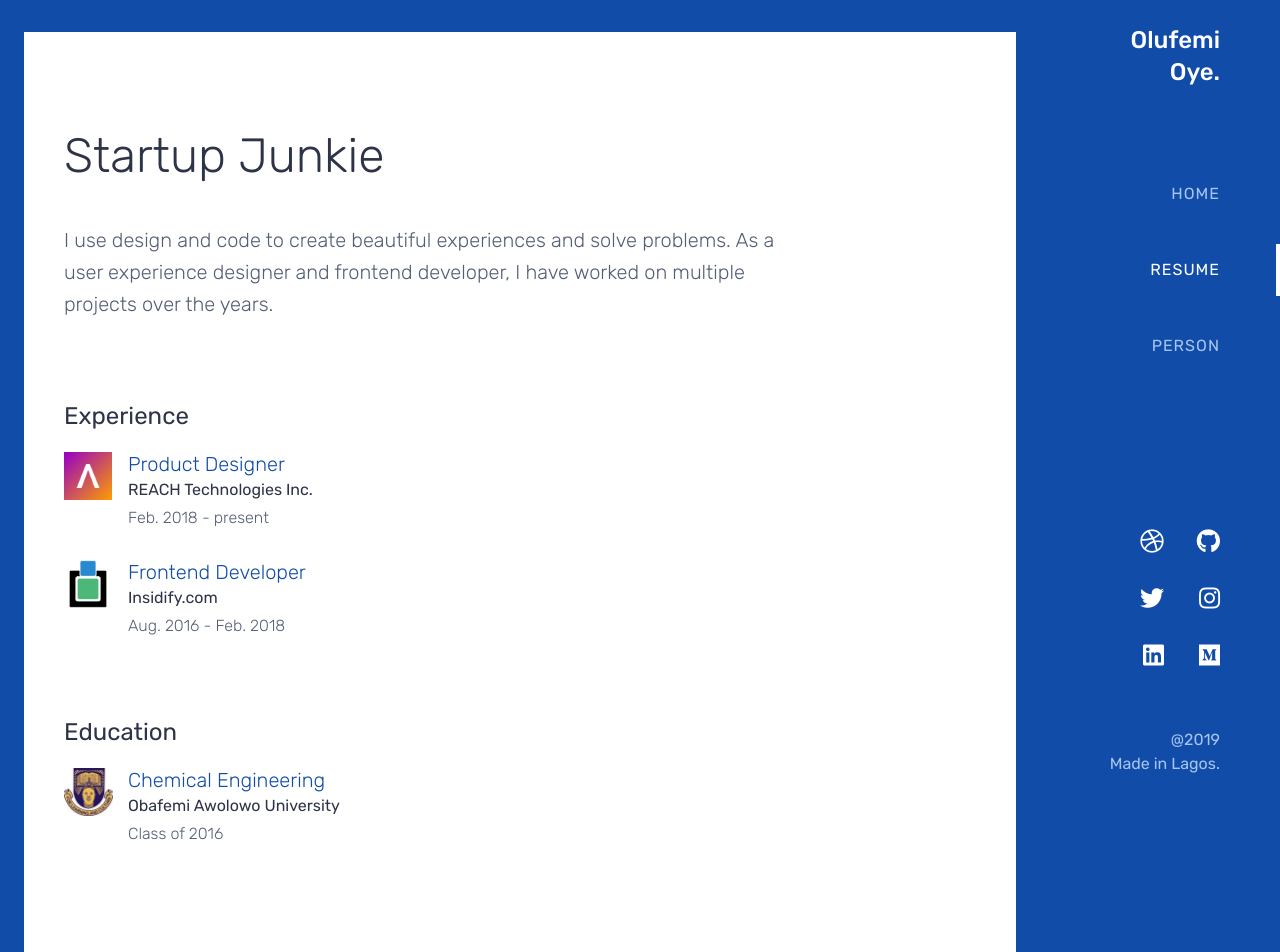
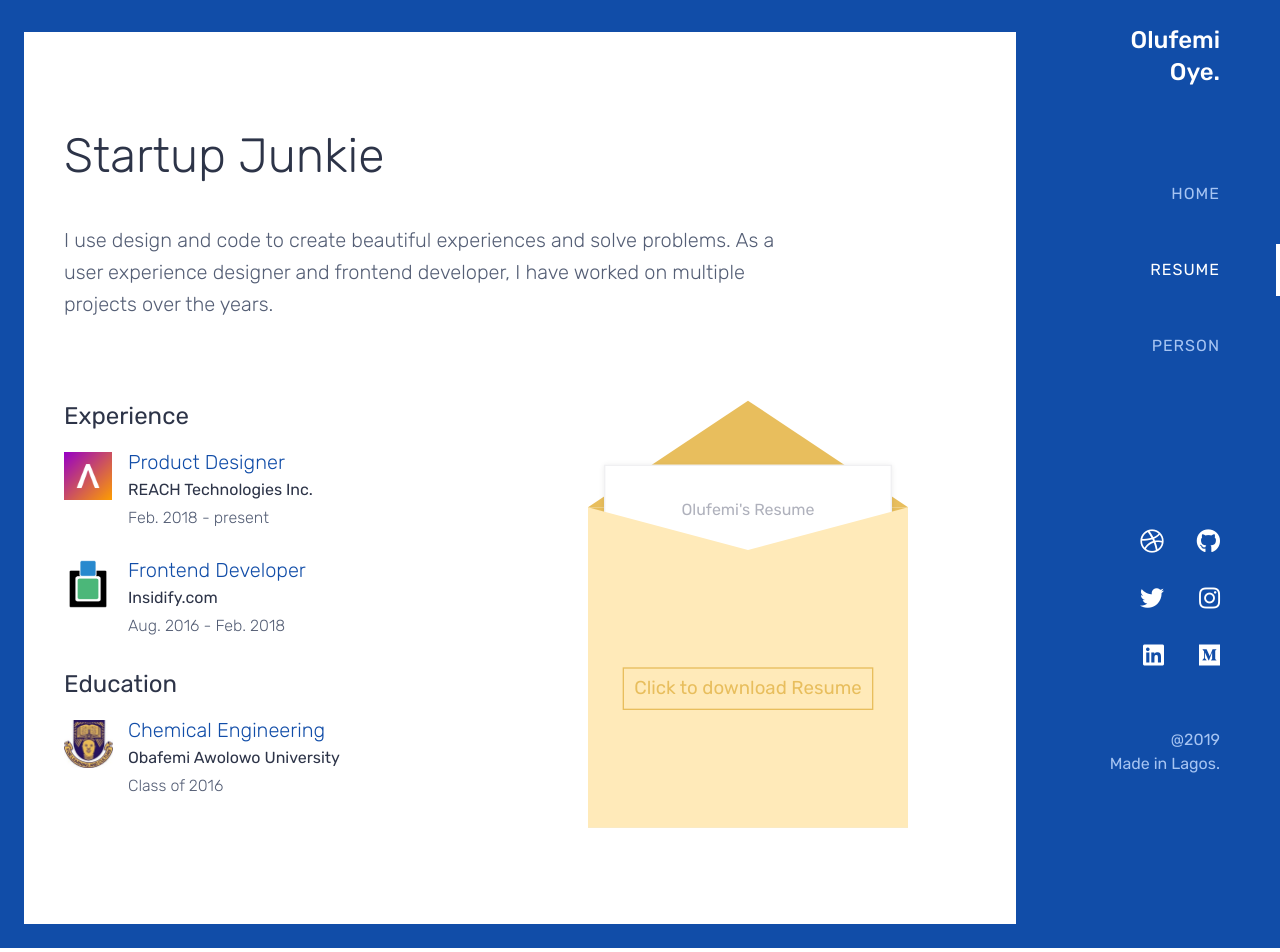
Before and after one commit to olufemioye/olufemioye.com-V2, a Vue app: page /resume in a window 1280 px wide. Shown: the top 952 px of the page. Built offline with nearby package versions, Linux system fonts and the light colour scheme.

Commit message:
resume envelope layout

```diff
--- a/src/App.vue
+++ b/src/App.vue
@@ -14,7 +14,6 @@ export default {
     Navigation,
     Page
   }
-
 }
 </script>
 
--- /dev/null
+++ b/src/components/ResumeEnvelope.vue
@@ -0,0 +1,131 @@
+<template>
+	<section class="resume-envelope">
+		<div class="resume-envelope__back"></div>
+		<div class="resume-paper"></div>
+		<div class="resume-envelope__front">
+			<span class="resume-envelope__cta">Click to download Resume</span>
+		</div>
+	</section>
+</template>
+
+<script>
+export default {
+	name: 'ResumeEnvelope'
+}
+</script>
+
+<style lang="scss" scoped>
+@import '../scss/variables';
+@import '../scss/mixins';
+
+$back-color: #E8BE5D;
+$front-color: #FFEAB9;
+
+$envelope-width: 15rem;
+$envelope-height: 20rem;
+$back-height: 15rem;
+$back-flap-height: 5rem;
+$front-height: 13rem;
+$front-cutout: 2rem;
+$paper-width: 13.5rem;
+$paper-height: 15rem;
+
+$magnifiaction: 4/3;
+
+
+
+.resume-envelope {
+	display: block;
+	position: relative;
+	height: $envelope-height;
+	width: $envelope-width;
+	margin: 0 auto;
+
+	@include breakpoint-min(xl) {
+		transform: scale(1.33333333333333)
+	}
+}
+
+.resume-envelope__back {
+	position: absolute;
+	bottom: 0;
+	left: 0;
+	width: $envelope-width;
+	height: $back-height;
+	background: $back-color;
+
+	&::before {
+		content: '';
+		display: block;
+		position: absolute;
+		width: 0;
+		height: 0;
+		top: -$back-flap-height;
+		border-style: solid;
+		border-width: 0 ($envelope-width/2) $back-flap-height ($envelope-width/2);
+		border-color: transparent transparent $back-color transparent;
+	}
+}
+
+.resume-envelope__front {
+	display: flex;
+	justify-content: center;
+	align-items: center;
+	position: absolute;
+	bottom: 0;
+	left: 0;
+	width: $envelope-width;
+	height: $front-height;
+	background-color: $front-color;
+
+	&::before, &::after {
+		content: '';
+		position: absolute;
+		width: 0;
+		height: 0;
+		top: -$front-cutout;
+		border-style: solid;
+	}
+	&::before {
+		left: 0;
+		border-width: $front-cutout 0 0 ($envelope-width/2);
+		border-color: transparent transparent transparent $front-color;
+	}
+	&::after {
+		right: 0;
+		border-width: 0 0 $front-cutout ($envelope-width/2);
+		border-color: transparent transparent $front-color transparent;
+	}
+}
+
+.resume-envelope__cta {
+	display: inline-block;
+	color: $back-color;
+	font-size: .875rem;
+	text-align: center;
+	padding: .5rem;
+	border: 1px solid $back-color;
+}
+
+.resume-paper {
+	position: absolute;
+	width: $paper-width;
+	height: $paper-height;
+	top: 3rem;
+	left: .75rem;
+	background: $white;
+	border: 1px solid rgba($snow, .5);
+	box-shadow: 0 0 .25rem rgba($black, .08);
+	&::after {
+		content: "Olufemi's Resume";
+		display: block;
+		position: relative;
+		font-size: .75rem;
+		color: $smoke;
+		text-align: center;
+		line-height: 1.5;
+		margin-top: 1.5rem;
+	}
+}
+
+</style>
--- a/src/components/ResumeTimeline.vue
+++ b/src/components/ResumeTimeline.vue
@@ -20,6 +20,7 @@ export default {
 
 <style lang="scss" scoped>
 	@import '../scss/variables';
+	@import '../scss/mixins';
 
 	.resume-timeline {
 		display: flex;
@@ -37,23 +38,33 @@ export default {
 		}
 	}
 	.timeline-role {
-		font-size: 1.25rem;
+		font-size: 1rem;
 		font-weight: $font-weight-light;
-		line-height: 1.5rem;
+		line-height: 1;
 		color: $theme-color;
-		margin: 0 0 .25rem;
+		margin: 0 0 .5rem;
+		@include breakpoint-min(md) {
+			font-size: 1.25rem;
+		}
 	}
 	.timeline-org {
-		font-size: 1rem;
+		font-size: .875rem;
 		font-weight: $font-weight-normal;
 		line-height: 1.25rem;
-		margin: 0 0 .5rem;
+		margin: 0 0 .25rem;
+		@include breakpoint-min(md) {
+			font-size: 1rem;
+			margin: 0 0 .5rem;
+		}
 	}
 	.timeline-date {
-		font-size: 1rem;
+		font-size: .875rem;
 		font-weight: $font-weight-light;
 		color: $grey;
 		line-height: 1.25rem;
 		margin: 0;
+		@include breakpoint-min(md) {
+			font-size: 1rem;
+		}
 	}
 </style>
--- a/src/pages/Resume.vue
+++ b/src/pages/Resume.vue
@@ -7,8 +7,9 @@
 					I use design and code to create beautiful experiences and solve problems. As a user experience designer and frontend developer, I have worked on multiple projects over the years.
 				</p>
 			</div>
+			<div class="page-grid">
+				<div class="page-grid-col">
 					<h4 class="subheading-text">Experience</h4>
-			<div class="page-content">
 					<ResumeTimeline logoSrc="assets/img/reach.png"
 							logoAlt="REACH Logo"
 							role="Product Designer"
@@ -20,8 +21,6 @@
 							company="Insidify.com"
 							date="Aug. 2016 - Feb. 2018" />
 
-			</div>
-			<div class="page-content">
 					<h4 class="subheading-text">Education</h4>
 					<ResumeTimeline logoSrc="assets/img/oau.jpg"
 							logoAlt="OAU Logo"
@@ -29,18 +28,24 @@
 							company="Obafemi Awolowo University"
 							date="Class of 2016" />
 				</div>
+				<div class="page-grid-col">
+					<ResumeEnvelope />
+				</div>
+			</div>
 		</div>
 	</section>
 </template>
 
 <script>
-import ResumeTimeline from '../components/ResumeTimeline.vue';
+import ResumeTimeline from '../components/ResumeTimeline.vue'
+import ResumeEnvelope from '../components/ResumeEnvelope.vue'
 import { store } from '../store'
 
 export default {
 	name: 'Resume',
 	components: {
-		ResumeTimeline
+		ResumeTimeline,
+		ResumeEnvelope
 	},
 	mounted () {
 		store.state.currentPage = 'Resume'
@@ -49,5 +54,17 @@ export default {
 </script>
 
 <style lang="scss" scoped>
+@import '../scss/mixins';
 
+.page-grid {
+	display: grid;
+
+	@include breakpoint-min(md) {
+		grid-template-columns: repeat(2, 1fr)
+	}
+}
+.page-grid-col+.page-grid-col {
+	display: flex;
+	align-items: center;
+}
 </style>
--- a/src/scss/_grid.scss
+++ b/src/scss/_grid.scss
@@ -10,7 +10,7 @@
 .page-container {
 	padding-left: 1rem;
 	padding-right: 1rem;
-	max-width: 1024px;
+	max-width: 1200px;
 	margin-left: auto;
 	margin-right: auto;
 	@include breakpoint-min(md) {
```
Lines whose indentation alone changed are shown as unchanged.
